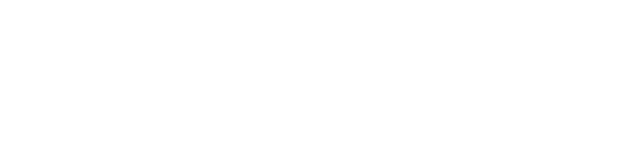
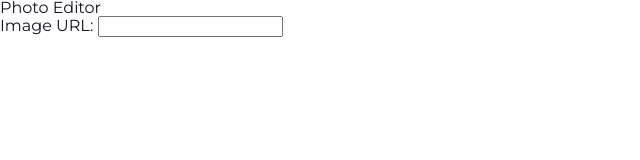
Before and after one commit to heathmcgowan/photoeditor, a website: page index.html in a window 1280 px wide. Shown: the whole page, without its empty margins (0-640 px from the left). Drawn offline with nearby package versions, Linux system fonts and the light colour scheme.

Commit message:
setting up

```diff
--- a/index.html
+++ b/index.html
@@ -13,7 +13,9 @@
     <link rel="stylesheet" href="css/main.css">
 </head>
 <body>
-
+    <h1>Photo Editor</h1>
+    <label for="image-url">Image URL:</label>
+    <input type="url" name="imageUrl" id="image-url">
     <script src="https://code.jquery.com/jquery-3.3.1.min.js" integrity="sha256-FgpCb/KJQlLNfOu91ta32o/NMZxltwRo8QtmkMRdAu8=" crossorigin="anonymous"></script>
     <script src="js/main.js"></script>
 </body>
--- a/package.json
+++ b/package.json
@@ -4,11 +4,11 @@
   "description": "",
   "main": "index.js",
   "dependencies": {
-    "scrollmagic": "^2.0.6"
+    "scrollmagic": "^2.0.7"
   },
   "devDependencies": {
-    "eslint": "^5.16.0",
-    "gulp": "^4.0.0",
+    "eslint": "^6.8.0",
+    "gulp": "^4.0.2",
     "gulp-sass": "^4.0.2"
   },
   "scripts": {
```
Also changed, not shown: 1 other file.
